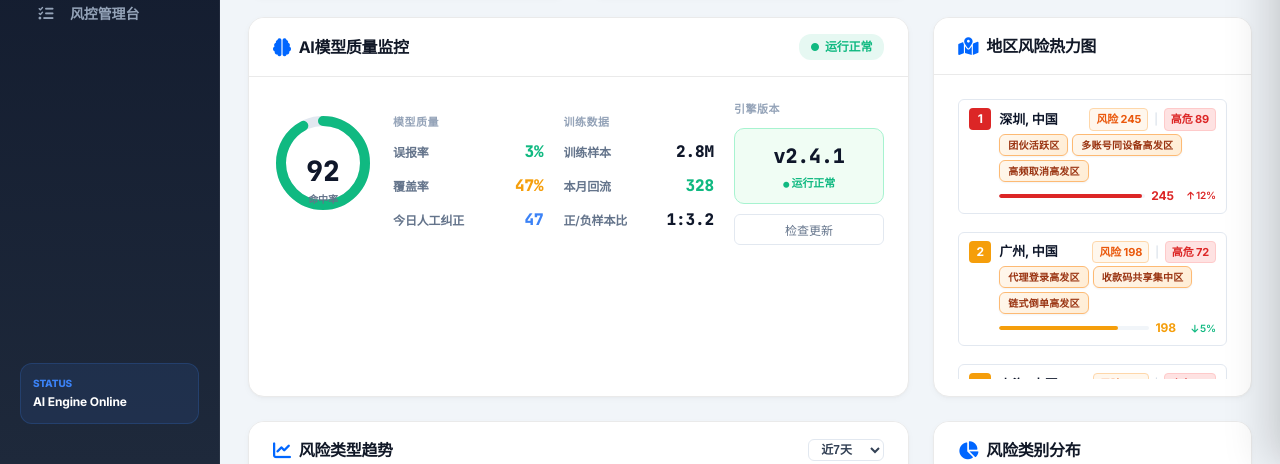
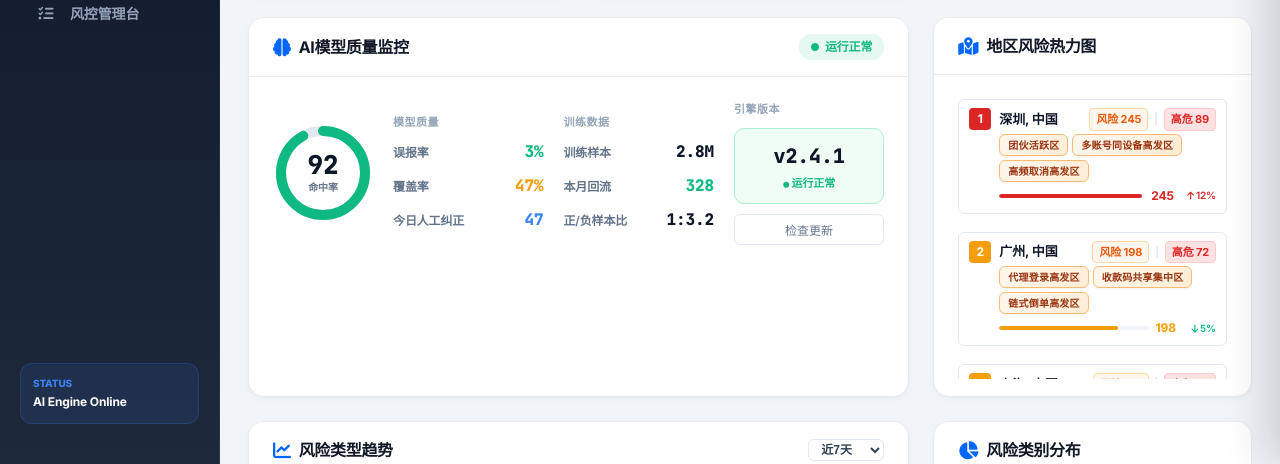
Before and after one commit to peterwong2023-bit/usdt-exchange-page, a website: page risk-v6-release/index.html in a window 1280 px wide. Shown: the part 336-800 px from the top of the page. Drawn offline with nearby package versions, Linux system fonts and the light colour scheme.

Commit message:
fix: 调整AI质量模型卡片环形图的对齐和留白
Made-with: Cursor

```diff
--- a/risk-v6-release/index.html
+++ b/risk-v6-release/index.html
@@ -350,18 +350,17 @@
                     <div class="card-body" style="padding: 16px 20px;">
                         <div style="display: grid; grid-template-columns: auto 1fr 1fr 1fr; gap: 20px; align-items: center;">
                             <!-- 命中率圆形 -->
-                            <div style="text-align: center;">
-                                <svg width="100" height="100">
+                            <div style="position: relative; width: 100px; height: 100px; margin: 0 auto;">
+                                <svg width="100" height="100" style="position: absolute; top: 0; left: 0;">
                                     <circle cx="50" cy="50" r="42" fill="none" stroke="#e2e8f0" stroke-width="10"/>
                                     <circle cx="50" cy="50" r="42" fill="none" stroke="#10b981" stroke-width="10"
                                         stroke-dasharray="264" stroke-dashoffset="21" stroke-linecap="round"
                                         transform="rotate(-90 50 50)"/>
                                 </svg>
-                                <div style="margin-top:-68px; position:relative;">
-                                    <div style="font-size:28px; font-weight:900; color:#0f172a; font-family:'JetBrains Mono',monospace;">92</div>
-                                    <div style="font-size:10px; color:#64748b; font-weight:700;">命中率</div>
+                                <div style="position: absolute; top: 0; left: 0; width: 100%; height: 100%; display: flex; flex-direction: column; align-items: center; justify-content: center;">
+                                    <div style="font-size:26px; font-weight:900; color:#0f172a; font-family:'JetBrains Mono',monospace; line-height: 1;">92</div>
+                                    <div style="font-size:10px; color:#64748b; font-weight:700; margin-top: 2px;">命中率</div>
                                 </div>
-                                <div style="margin-top:26px;"></div>
                             </div>
                             <!-- 模型质量 -->
                             <div style="display:flex; flex-direction:column; gap:10px;">
```
